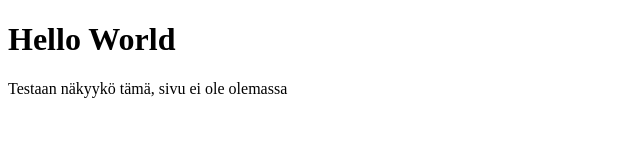
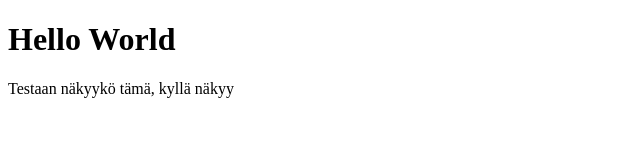
Before and after one commit to kraikisto/kraikisto.github.io, a plain HTML site: page index.html in a window 1280 px wide. Shown: the full height of the page, 0-640 px from the left. Drawn offline with Linux system fonts and the light colour scheme.

Commit message:
Update index.html

```diff
--- a/index.html
+++ b/index.html
@@ -2,6 +2,6 @@
 <html>
 <body>
 <h1>Hello World</h1>
-<p>Testaan näkyykö tämä, sivu ei ole olemassa</p>
+<p>Testaan näkyykö tämä, kyllä näkyy</p>
 </body>
 </html>
```
